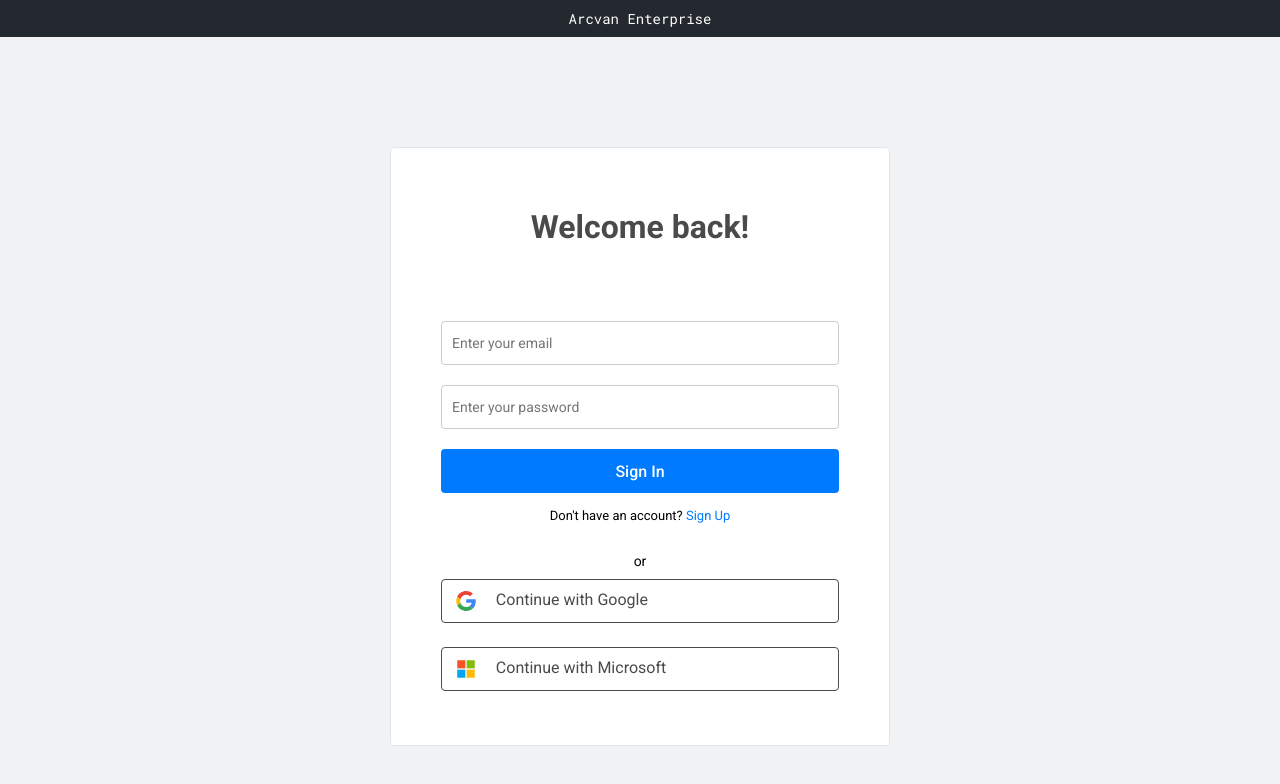
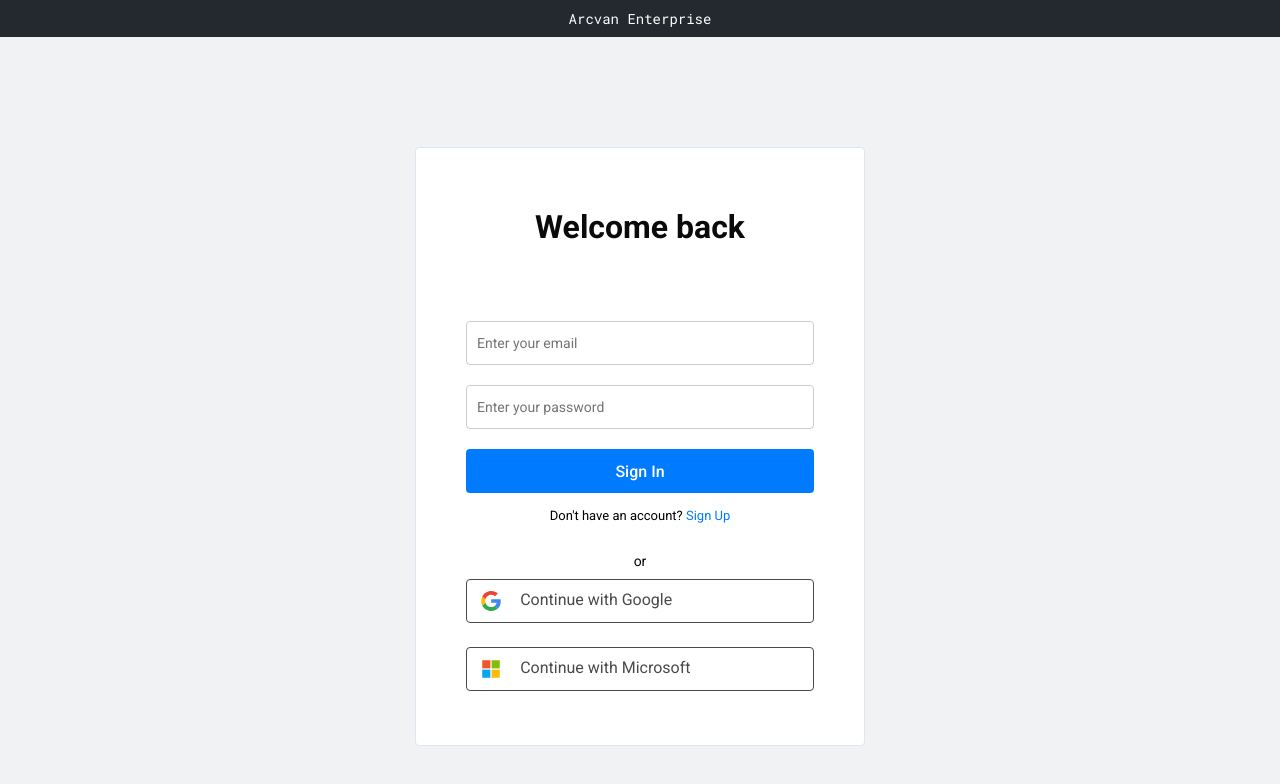
Before and after one commit to Tormalok/Project_01, a React (Vite) app in the folder frontend/: page /login in a window 1280 px wide. Shown: the top 784 px of the page. Built offline with nearby package versions, Linux system fonts and the light colour scheme.

Commit message:
Made minor changes

```diff
--- a/frontend/src/components/Globals/styles/bottomBar.css
+++ b/frontend/src/components/Globals/styles/bottomBar.css
@@ -18,3 +18,7 @@
   font-size: 0.8em;
   margin-bottom: 5px;
 }
+
+.bottom-bar-container p:last-child {
+  margin-bottom: 0;
+}
--- a/frontend/src/pages/Login.jsx
+++ b/frontend/src/pages/Login.jsx
@@ -48,7 +48,7 @@
       <div className='login-container-inner'>
         <div className='form-box'>
           <div className='form-title'>
-            <h1>Welcome back!</h1>
+            <h1>Welcome back</h1>
           </div>
           <form className='login-form' onSubmit={handleSignInSubmit}>
             <div className='form-group'>
--- a/frontend/src/pages/styles/login-signup.css
+++ b/frontend/src/pages/styles/login-signup.css
@@ -25,7 +25,7 @@
 }
 
 .form-box {
-  width: 500px;
+  width: 450px;
   height: auto;
   background-color: #ffffff;
   padding: 30px 50px;
@@ -40,7 +40,7 @@
   font-weight: bold;
   font-style: normal;
   text-align: center;
-  color: #4a4a4a;
+  color: #0a0a0a;
 }
 
 .form-box .form-title {
```
Also changed, not shown: 1 other file (tests, documents, lock files or other folders).
